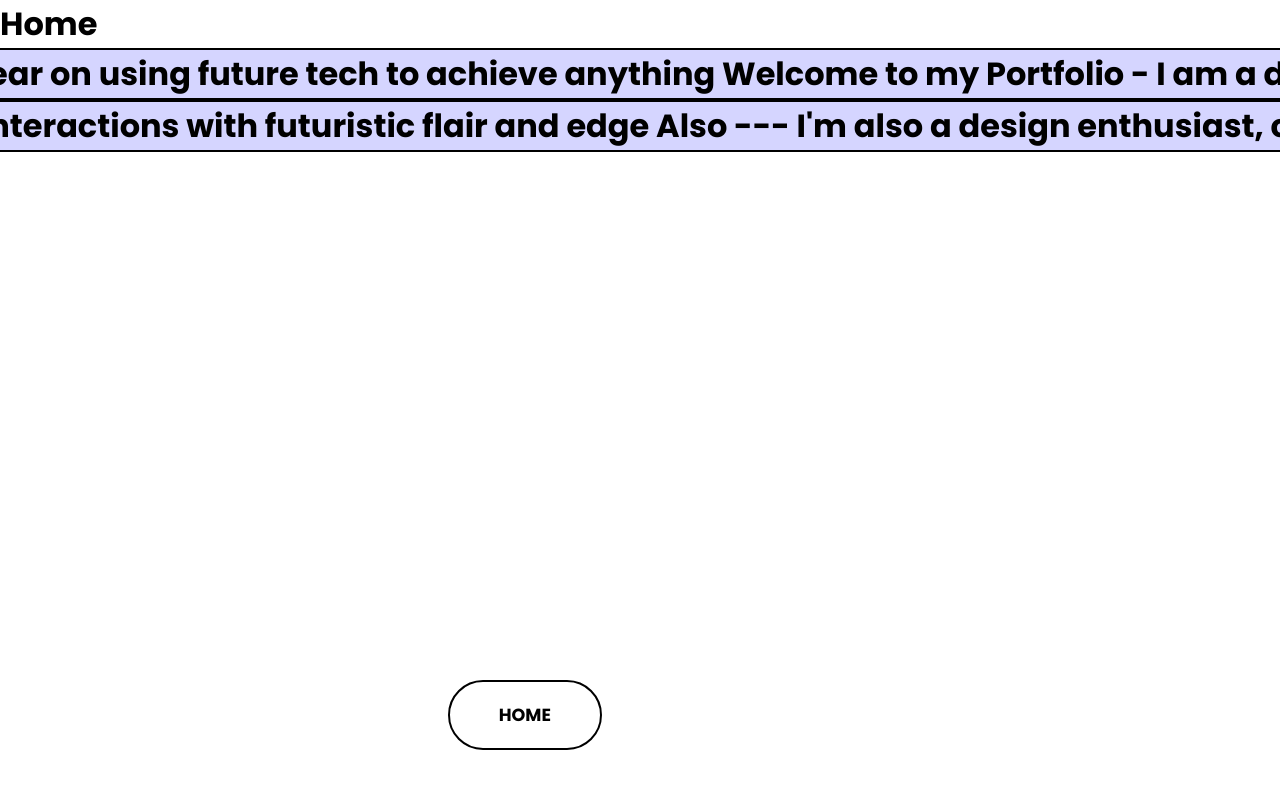
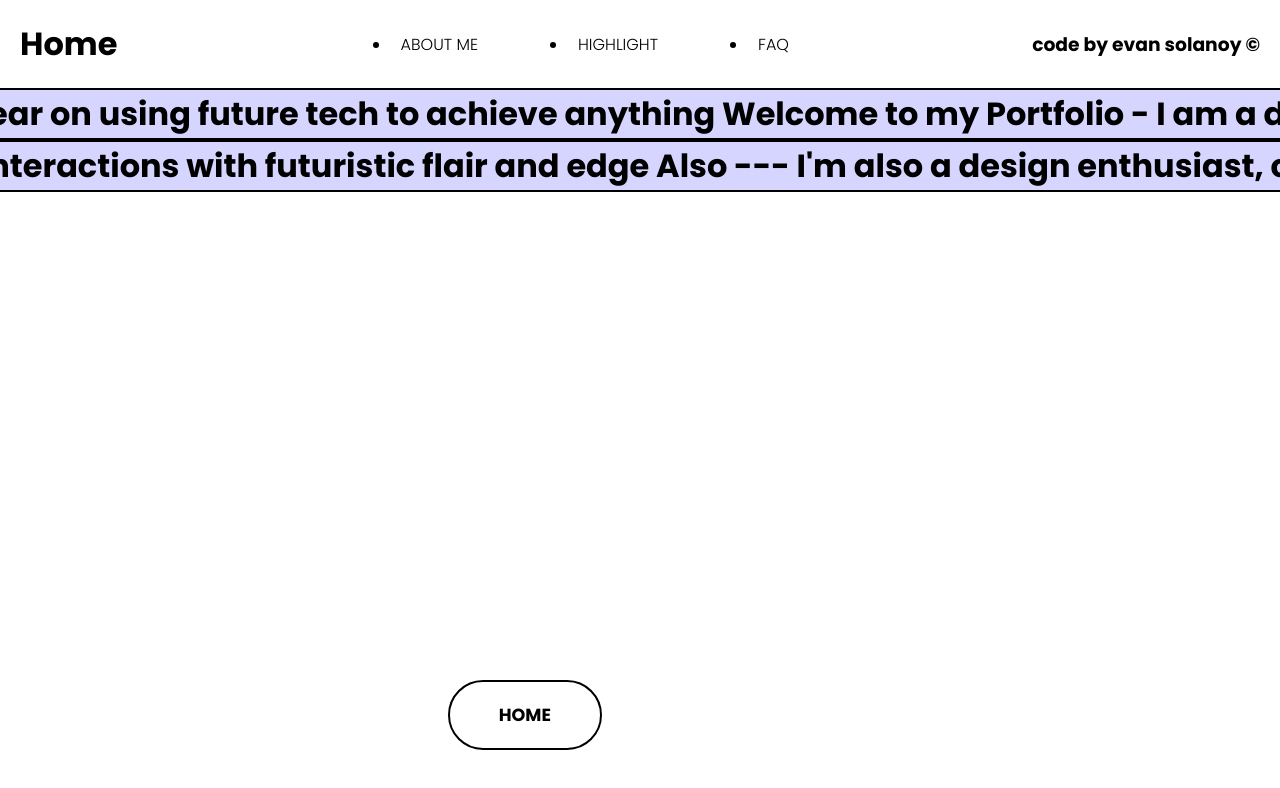
Before and after one commit to BSIT-Evanism/New-Portfolio2, a React (Vite) app: page / in a window 1280 px wide. Shown: the top 788 px of the page. Built offline with nearby package versions, Linux system fonts and the light colour scheme.

Commit message:
added hero elements

```diff
--- /dev/null
+++ b/src/components/Carousel/Carousel.jsx
@@ -0,0 +1,14 @@
+import styles from './Carousel.module.scss'
+import { motion } from 'framer-motion';
+
+function Carousel() {
+  return (
+    <ul className={styles.carousel}>
+      <li className={styles.selection}>About Me</li>
+      <li className={styles.selection}>Highlight</li>
+      <li className={styles.selection}>FAQ</li>
+    </ul>
+  )
+}
+
+export default Carousel;
--- /dev/null
+++ b/src/components/Carousel/Carousel.module.scss
@@ -0,0 +1,28 @@
+
+.carousel {
+  display: flex;
+  align-items: center;
+  gap: 5rem;
+  width: fit-content;
+
+  &:hover > li {
+    opacity: 0.5;
+
+    &:hover {
+      opacity: 1;
+    }
+  }
+
+  &:has(li:hover) li:not(:hover) {
+    transform: translateY(-10px);
+  }
+
+  li {
+    text-transform: uppercase;
+    font-size: 16px;
+    cursor: pointer;
+    transition: all 500ms ease;
+    padding: 10px;
+  }
+
+}
--- a/src/components/Marquee/Marquee.jsx
+++ b/src/components/Marquee/Marquee.jsx
@@ -1,7 +1,15 @@
+import { useState } from 'react';
 import styles from './Marquee.module.scss'
 import { motion } from 'framer-motion';
+import { useEffect } from 'react';
 
 function Marquee({ children }) {
+  const [hover, setHover] = useState(false)
+
+  useEffect(() => {
+    console.log(hover)
+  }, [hover])
+
   return (
     <div className={styles.marquee}>
       <motion.div
@@ -9,7 +17,15 @@ function Marquee({ children }) {
         animate={{ x: [0, -1590] }}
         transition={{ repeat: Infinity, repeatType: "loop", duration: 10, ease: "linear" }}
       >
-        {children}
+
+        <motion.div className={styles.nest}
+          whileHover={{ scaleY: 0.5 }}
+          onMouseEnter={() => setHover(true)}
+          onMouseLeave={() => setHover(false)}
+          transition={{ duration: 0.3 }}
+        >
+          {children}
+        </motion.div>
       </motion.div>
     </div>
   )
--- a/src/components/Marquee/Marquee.module.scss
+++ b/src/components/Marquee/Marquee.module.scss
@@ -16,3 +16,13 @@
     color: blue;
   }
 }
+
+.nest {
+  background-color: rgba(0, 0, 255, 0.164);
+
+  transition: color 100ms linear;
+
+  &:hover {
+    background: rgba(0, 0, 255, 0.300);
+  }
+}
--- /dev/null
+++ b/src/components/Trademark/Trademark.jsx
@@ -0,0 +1,10 @@
+import styles from './Trademark.module.scss'
+import { motion } from 'framer-motion';
+
+function Trademark() {
+  return (
+    <motion.h3 className={styles.trademark}>code by evan solanoy ©</motion.h3>
+  )
+}
+
+export default Trademark;
--- /dev/null
+++ b/src/components/Trademark/Trademark.module.scss
@@ -0,0 +1,5 @@
+
+.trademark {
+  align-self: center;
+  padding: 20px;
+}
--- a/src/pages/About.jsx
+++ b/src/pages/About.jsx
@@ -11,12 +11,14 @@ function About() {
     <>
       <Transition>
         <Navbar />
+        <div className={styles.wrapper}>
           <motion.h1
             variants={transition}
             initial="initial"
             animate="enter"
             exit="exit"
           >About</motion.h1>
+        </div>
       </Transition>
     </>
   )
--- a/src/pages/Home.jsx
+++ b/src/pages/Home.jsx
@@ -4,26 +4,28 @@ import Transition from '../components/Transition/Transition';
 import styles from './page-index.module.scss'
 import { motion } from 'framer-motion';
 import { transition } from './animation';
+import Carousel from '../components/Carousel/Carousel';
+import Trademark from '../components/Trademark/Trademark';
 
 function Home() {
   return (
     <>
       <Transition>
         <Navbar />
+        <div className={styles.wrapper}>
           <motion.h1
             variants={transition}
             initial="initial"
             animate="enter"
             exit="exit"
           >Home</motion.h1>
-        <div className={styles.wrapper}>
+          <Carousel />
+          <Trademark />
+        </div>
         <Marquee><h1 className={styles.text}>Welcome to my Portfolio - I am a developer without fear on using future tech to achieve anything Welcome to my Portfolio - I am a developer without fear on using future tech to achieve anything</h1></Marquee>
         <Marquee><h1 className={styles.text}>Also --- I'm also a design enthusiast, crafting microinteractions with futuristic flair and edge Also --- I'm also a design enthusiast, crafting microinteractions with futuristic flair and edge</h1></Marquee>
-        </div>
       </Transition>
     </>
-
-
   )
 }
 
--- a/src/pages/page-index.module.scss
+++ b/src/pages/page-index.module.scss
@@ -13,5 +13,15 @@
 }
 
 .wrapper {
+  display: flex;
+  justify-content: space-between;
+  align-self: center;
+
+  & > h1 {
+    padding: 20px;
+  }
+}
+
+.nest {
   background-color: rgba(0, 0, 255, 0.164);
 }
```
Lines whose indentation alone changed are shown as unchanged.
